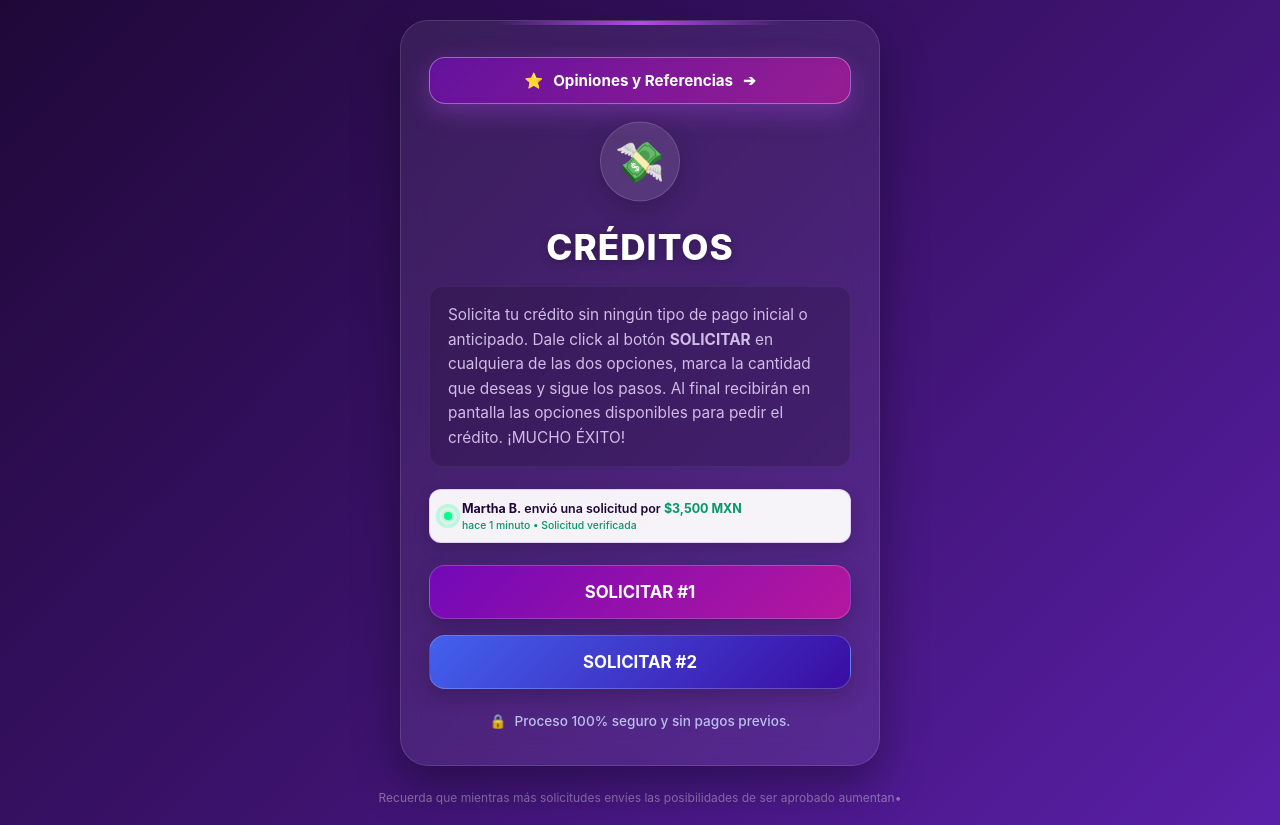
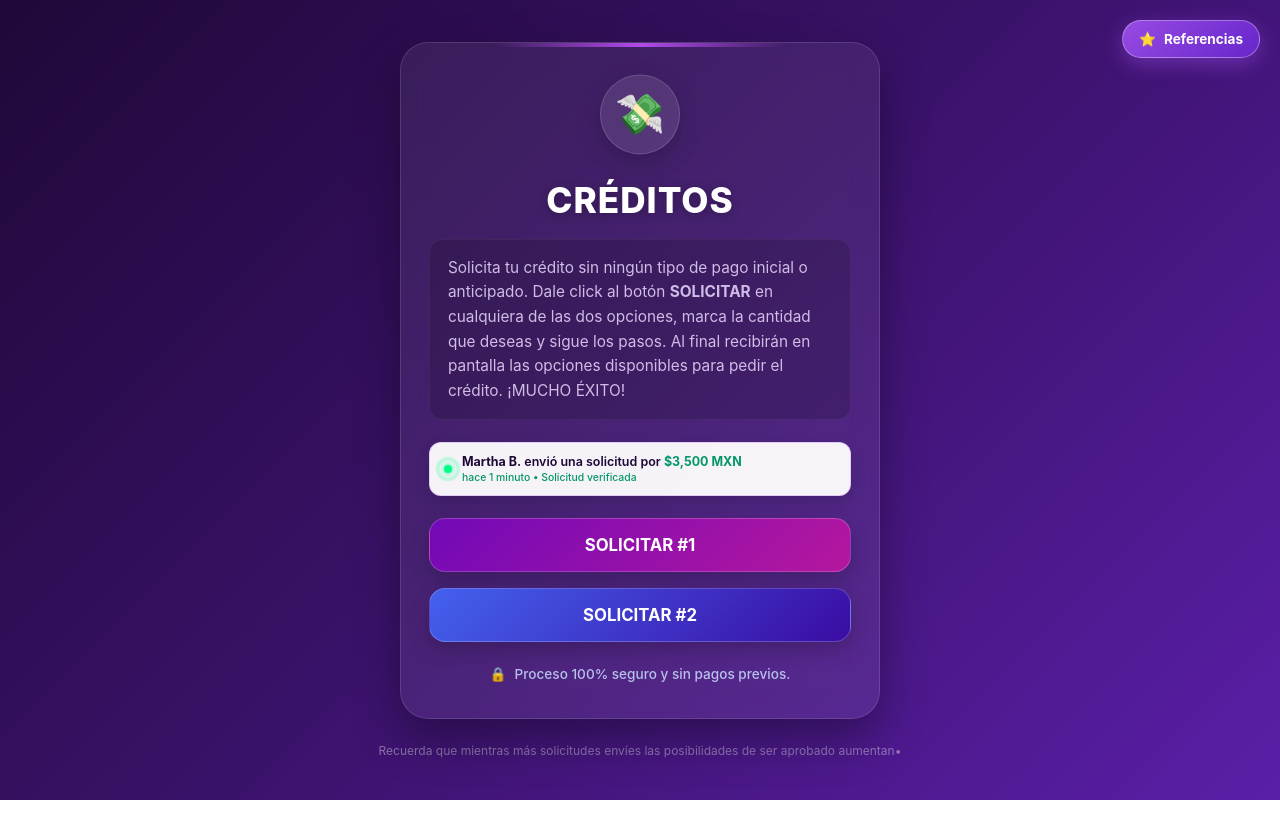
Before and after one commit to sebassegura0310-cmyk/Rese-as-, a plain HTML site: page index.html in a window 1280 px wide. After the commit the page ends 800 px from the top, so only its background shows below. Drawn offline with Linux system fonts and the light colour scheme.

Commit message:
Actualizar index.html

```diff
--- a/index.html
+++ b/index.html
@@ -36,6 +36,65 @@
       position: relative;
     }
 
+    /* BOTÓN FLOTANTE SUPERIOR DERECHO DE REFERENCIAS CON DESTELLO Y PULSO */
+    .btn-referencias-der {
+      position: fixed;
+      top: 20px;
+      right: 20px;
+      z-index: 1000;
+      display: inline-flex;
+      align-items: center;
+      gap: 8px;
+      padding: 10px 16px;
+      background: linear-gradient(135deg, rgba(168, 85, 247, 0.85), rgba(109, 40, 217, 0.85));
+      backdrop-filter: blur(12px);
+      -webkit-backdrop-filter: blur(12px);
+      border: 1px solid rgba(255, 255, 255, 0.35);
+      color: #ffffff;
+      text-decoration: none;
+      font-size: 0.85rem;
+      font-weight: 700;
+      border-radius: 50px;
+      box-shadow: 0 6px 20px rgba(168, 85, 247, 0.4);
+      overflow: hidden;
+      cursor: pointer;
+      animation: pulso-der 2.5s infinite ease-in-out;
+      transition: all 0.3s ease;
+    }
+
+    /* Efecto de destello de luz cruzando el botón derecho */
+    .btn-referencias-der::after {
+      content: '';
+      position: absolute;
+      top: -50%;
+      left: -50%;
+      width: 200%;
+      height: 200%;
+      background: linear-gradient(
+        60deg,
+        transparent 35%,
+        rgba(255, 255, 255, 0.3) 50%,
+        transparent 65%
+      );
+      transform: rotate(30deg) translateX(-100%);
+      animation: destello-der 3s infinite;
+    }
+
+    @keyframes destello-der {
+      0% { transform: rotate(30deg) translateX(-100%); }
+      30%, 100% { transform: rotate(30deg) translateX(100%); }
+    }
+
+    @keyframes pulso-der {
+      0%, 100% { transform: scale(1); box-shadow: 0 6px 20px rgba(168, 85, 247, 0.4); }
+      50% { transform: scale(1.03); box-shadow: 0 10px 25px rgba(168, 85, 247, 0.65); }
+    }
+
+    .btn-referencias-der:hover {
+      transform: translateY(-2px);
+      opacity: 0.95;
+    }
+
     .landing-container {
       width: 100%;
       max-width: 480px;
@@ -60,65 +119,6 @@
       width: 60%;
       height: 4px;
       background: linear-gradient(90deg, transparent, #b24be8, transparent);
-    }
-
-    /* NUEVO BOTÓN DE REFERENCIAS CON ANIMACIÓN DE DESTELLO Y PULSO */
-    .btn-referencias-glow {
-      display: flex;
-      align-items: center;
-      justify-content: center;
-      gap: 10px;
-      width: 100%;
-      padding: 13px 20px;
-      margin-bottom: 22px;
-      background: linear-gradient(135deg, rgba(114, 9, 183, 0.7), rgba(181, 23, 158, 0.7));
-      backdrop-filter: blur(12px);
-      -webkit-backdrop-filter: blur(12px);
-      border: 1px solid rgba(255, 255, 255, 0.35);
-      color: var(--blanco);
-      text-decoration: none;
-      font-size: 0.95rem;
-      font-weight: 700;
-      border-radius: 16px;
-      box-shadow: 0 8px 25px rgba(178, 75, 232, 0.35);
-      position: relative;
-      overflow: hidden;
-      cursor: pointer;
-      animation: pulso-boton 2.5s infinite ease-in-out;
-      transition: all 0.3s ease;
-    }
-
-    /* Efecto de destello de luz que cruza el botón */
-    .btn-referencias-glow::after {
-      content: '';
-      position: absolute;
-      top: -50%;
-      left: -50%;
-      width: 200%;
-      height: 200%;
-      background: linear-gradient(
-        60deg,
-        transparent 35%,
-        rgba(255, 255, 255, 0.25) 50%,
-        transparent 65%
-      );
-      transform: rotate(30deg) translateX(-100%);
-      animation: destello-luz 3s infinite;
-    }
-
-    @keyframes destello-luz {
-      0% { transform: rotate(30deg) translateX(-100%); }
-      30%, 100% { transform: rotate(30deg) translateX(100%); }
-    }
-
-    @keyframes pulso-boton {
-      0%, 100% { transform: scale(1); box-shadow: 0 8px 25px rgba(178, 75, 232, 0.35); }
-      50% { transform: scale(1.02); box-shadow: 0 12px 30px rgba(178, 75, 232, 0.6); }
-    }
-
-    .btn-referencias-glow:hover {
-      opacity: 0.95;
-      transform: translateY(-2px);
     }
 
     .logo-icon {
@@ -282,13 +282,12 @@
 </head>
 <body>
 
+  <!-- BOTÓN SUPERIOR DERECHO DE REFERENCIAS -->
+  <a href="referencias.html" class="btn-referencias-der">
+    <span>⭐</span> Referencias
+  </a>
+
   <div class="landing-container">
-
-    <!-- BOTÓN DE REFERENCIAS MEJORADO (DENTRO DE LA TARJETA CON DESTELLO Y PULSO) -->
-    <a href="referencias.html" class="btn-referencias-glow">
-      <span>⭐</span> Opiniones y Referencias <span>➔</span>
-    </a>
-
     <div class="logo-icon">💸</div>
 
     <h1>Créditos</h1>
```
